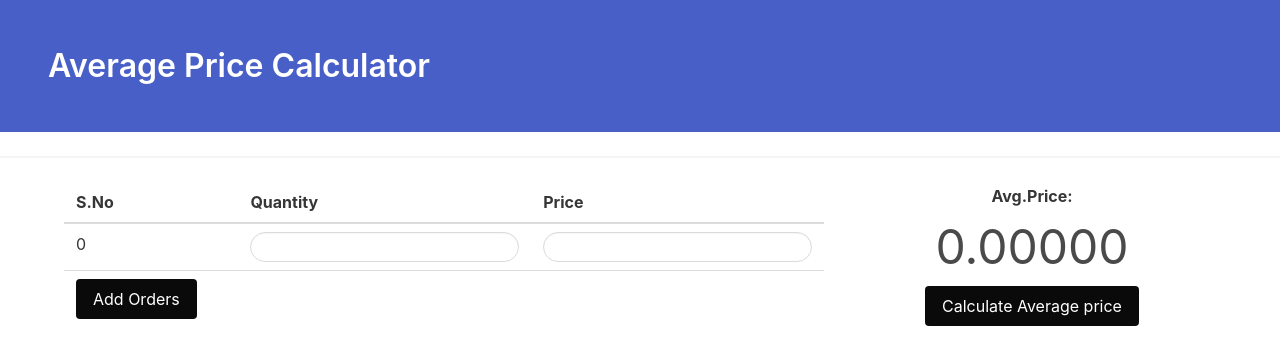
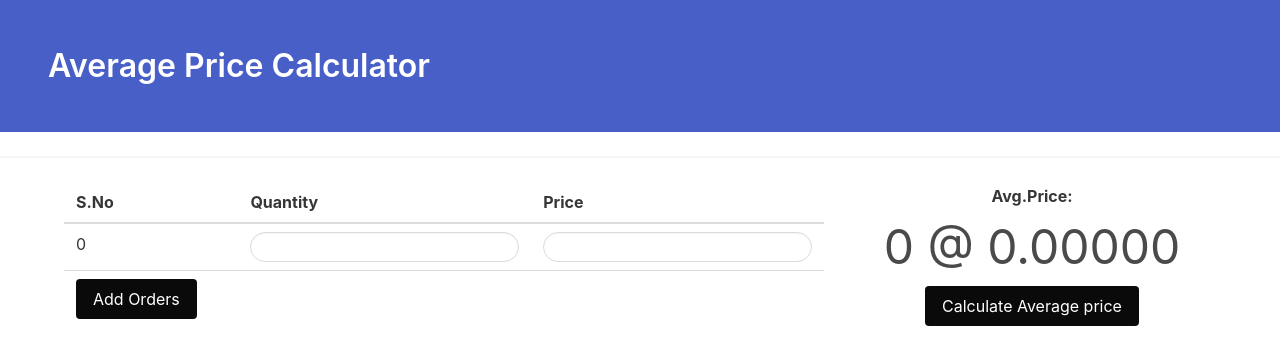
Before and after one commit to abhiib02/avg-price-calc, a Svelte app: page / in a window 1280 px wide. Shown: the top 364 px of the page. Built offline with nearby package versions, Linux system fonts and the light colour scheme.

Commit message:
Added Total Quantity in calculate avg price

```diff
--- a/src/App.svelte
+++ b/src/App.svelte
@@ -63,7 +63,7 @@ function avgprice(){
       </table>
     </div>
     <div class="column center">
-      <strong>Avg.Price:</strong><h1 class="is-size-1">{average.toFixed(5)}</h1>
+      <strong>Avg.Price:</strong><h1 class="is-size-1">{tquantity} @ {average.toFixed(5)}</h1>
       <button class="button is-black" on:click={avgprice} >Calculate Average price</button>
     </div>
 
```
